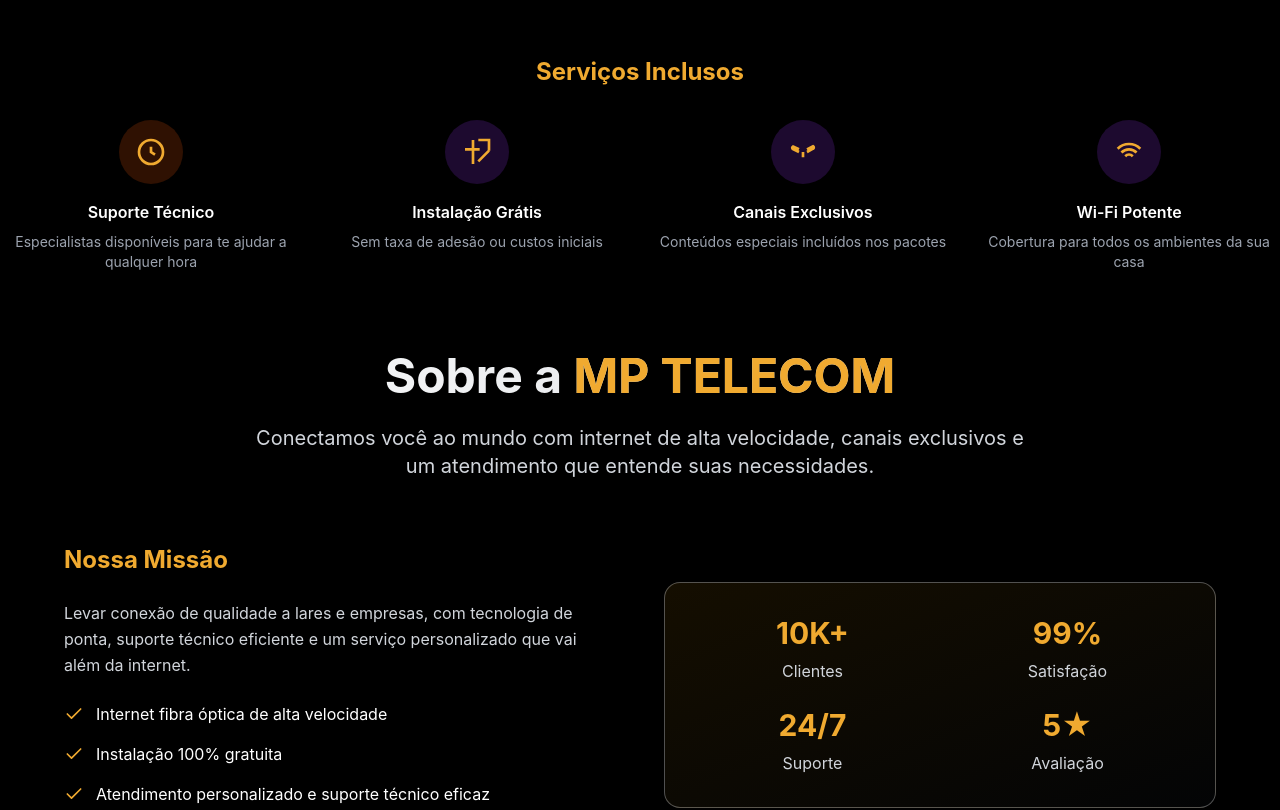
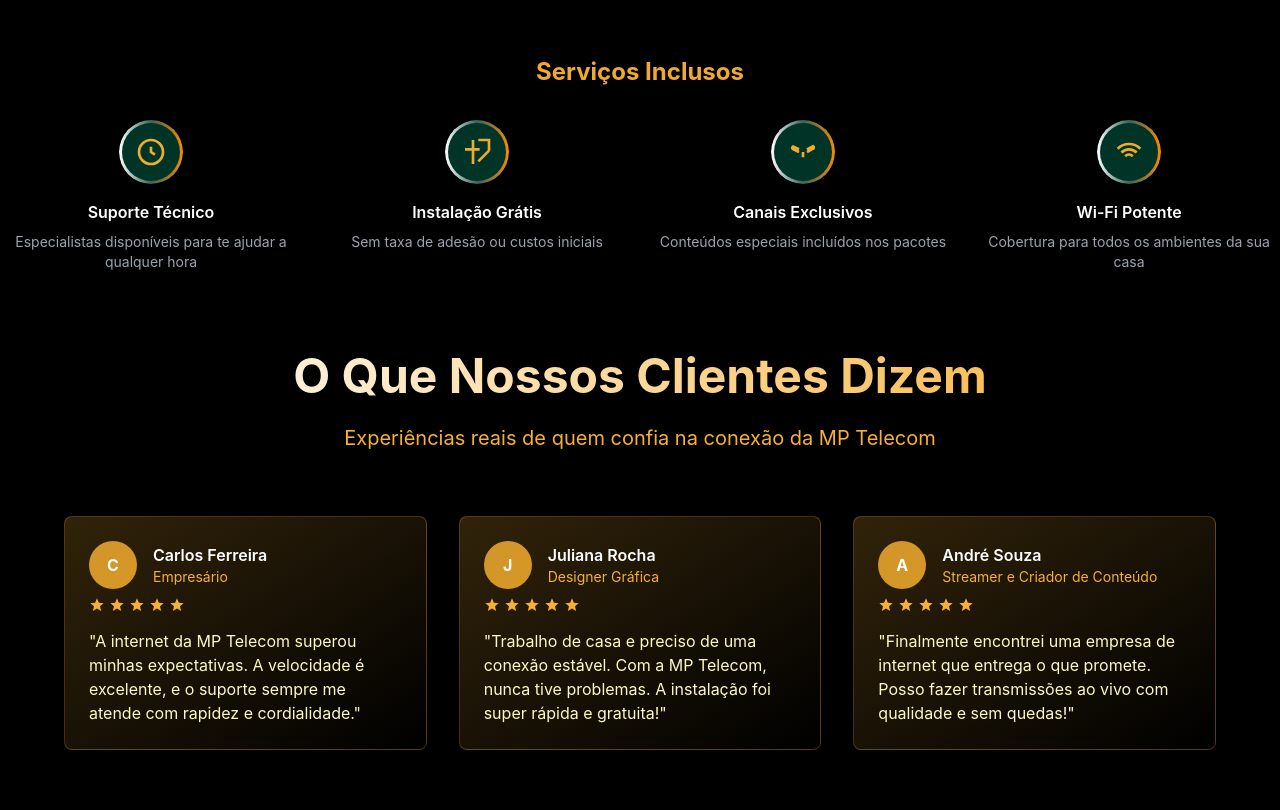
Before and after one commit to soutozk/sitenet, a React (Create React App) app: page / in a window 1280 px wide. Shown: the part 1140-1950 px from the top of the page. Built offline with nearby package versions, Linux system fonts and the light colour scheme.

Commit message:
refactor: update HTML structure, enhance CSS styles, and reorder components in Home page

```diff
--- a/public/index.html
+++ b/public/index.html
@@ -7,8 +7,7 @@
     <meta name="theme-color" content="#000000" />
     <meta
       name="description"
-      content="Web site created using create-react-app"
-    />
+      content="Web site created using create-react-app" />
     <link rel="apple-touch-icon" href="%PUBLIC_URL%/logo192.png" />
     <!--
       manifest.json provides metadata used when your web app is installed on a
@@ -26,6 +25,19 @@
     -->
     <title>React App</title>
   </head>
+
+  <div vw class="enabled">
+    <div vw-access-button class="active"></div>
+    <div vw-plugin-wrapper>
+      <div class="vw-plugin-top-wrapper"></div>
+    </div>
+  </div>
+
+  <script src="https://vlibras.gov.br/app/vlibras-plugin.js"></script>
+  <script>
+    new window.VLibras.Widget("https://vlibras.gov.br/app");
+  </script>
+
   <body>
     <noscript>You need to enable JavaScript to run this app.</noscript>
     <div id="root"></div>
--- a/src/App.css
+++ b/src/App.css
@@ -37,13 +37,13 @@
   content: "";
   position: absolute;
   inset: 0;
-  border-radius: 12px;
+  border-radius: 50%;
   padding: 3px;
   background: linear-gradient(
     to right,
-    rgb(0, 255, 34) 0%,
+    rgb(255, 255, 255) 0%,
     rgba(255, 255, 255, 0.233) 50%,
-    rgb(255, 0, 0) 100%
+    rgb(255, 136, 0) 100%
   );
   -webkit-mask: linear-gradient(#fff 0 0) content-box, linear-gradient(#fff 0 0);
   -webkit-mask-composite: xor;
--- a/src/Components/Services/Services.jsx
+++ b/src/Components/Services/Services.jsx
@@ -9,7 +9,7 @@
       <div className="grid md:grid-cols-4 gap-6">
         {/* Suporte Técnico */}
         <div className="text-center">
-          <div className="w-16 h-16 bg-orange-600/20 rounded-full flex items-center justify-center mx-auto mb-4">
+          <div className="payment-card w-16 h-16 relative z-[1] rounded-full flex items-center justify-center mx-auto mb-4">
             <svg
               className="h-8 w-8 text-[#F0AA30]"
               fill="none"
@@ -28,7 +28,7 @@
 
         {/* Instalação Grátis */}
         <div className="text-center">
-          <div className="w-16 h-16 bg-purple-600/20 rounded-full flex items-center justify-center mx-auto mb-4">
+          <div className="payment-card w-16 h-16 relative z-[1] rounded-full flex items-center justify-center mx-auto mb-4">
             <svg
               className="h-8 w-8 text-[#F0AA30]"
               fill="none"
@@ -46,7 +46,7 @@
 
         {/* Canais Exclusivos */}
         <div className="text-center">
-          <div className="w-16 h-16 bg-purple-600/20 rounded-full flex items-center justify-center mx-auto mb-4">
+          <div className="payment-card w-16 h-16 relative z-[1] rounded-full flex items-center justify-center mx-auto mb-4">
             <svg
               className="h-8 w-8 text-[#F0AA30]"
               fill="none"
@@ -64,7 +64,7 @@
 
         {/* Wi-Fi Potente */}
         <div className="text-center">
-          <div className="w-16 h-16 bg-purple-600/20 rounded-full flex items-center justify-center mx-auto mb-4">
+          <div className="payment-card w-16 h-16 relative z-[1] rounded-full flex items-center justify-center mx-auto mb-4">
             <svg
               className="h-8 w-8 text-[#F0AA30]"
               fill="none"
--- a/src/pages/Home.jsx
+++ b/src/pages/Home.jsx
@@ -18,9 +18,10 @@
       <BannerHome />
       <Plans />
       <Services />
+      <Cards />
+      <FaqSection />
       <About />
-      <Cards />
-      <FaqSection /> <TourVirtual />
+      <TourVirtual />
       <TrabalheConosco />
       <Footer />
       <WhatsAppWidget />
```
